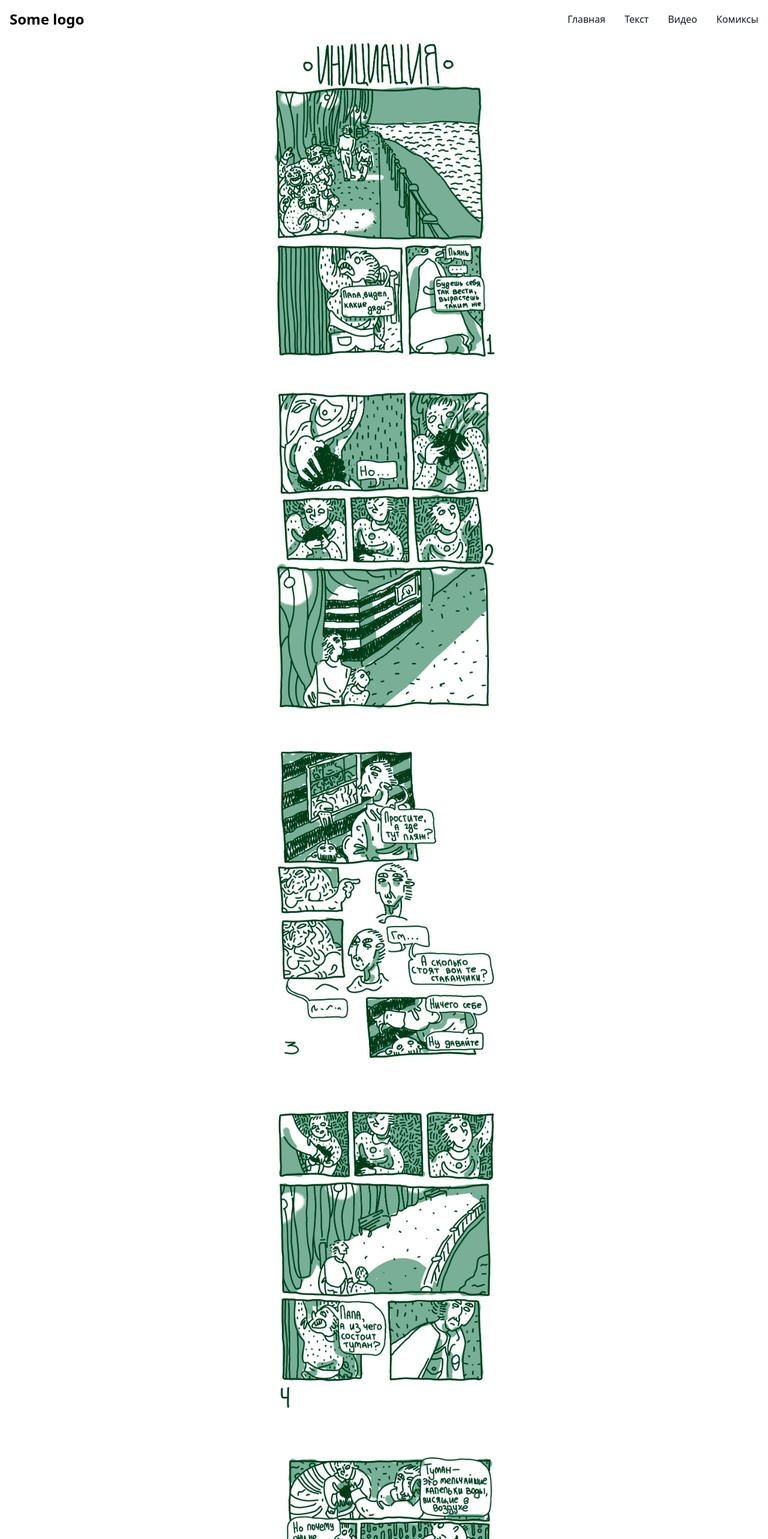
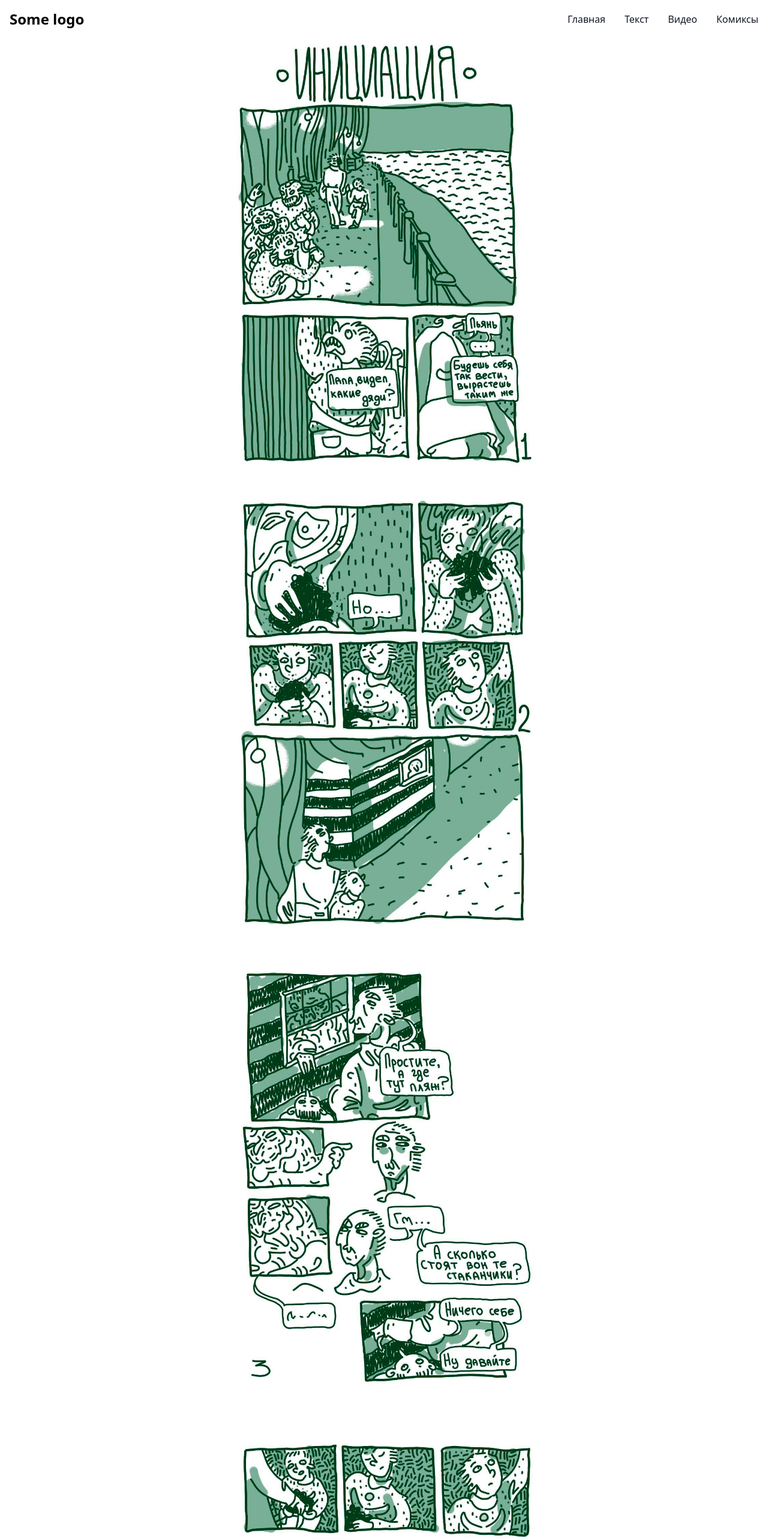
Before and after one commit to Flugel228/it-is-rofls, an Angular app: page /comics in a window 1280 px wide. Shown: the top 2566 px of the page at 60% size. Built offline with nearby package versions, Linux system fonts and the light colour scheme.

Commit message:
feat: Change image width

```diff
--- a/src/app/modules/comics/comics.component.html
+++ b/src/app/modules/comics/comics.component.html
@@ -1,13 +1,13 @@
 <div class="flex flex-col space-y-10">
-  <img src="assets/images/1.jpg" alt="" class="mx-auto w-96">
-  <img src="assets/images/2.jpg" alt="" class="mx-auto w-96">
-  <img src="assets/images/3.jpg" alt="" class="mx-auto w-96">
-  <img src="assets/images/4.jpg" alt="" class="mx-auto w-96">
-  <img src="assets/images/5.jpg" alt="" class="mx-auto w-96">
-  <img src="assets/images/6.jpg" alt="" class="mx-auto w-96">
-  <img src="assets/images/7.jpg" alt="" class="mx-auto w-96">
-  <img src="assets/images/8.jpg" alt="" class="mx-auto w-96">
-  <img src="assets/images/9.jpg" alt="" class="mx-auto w-96">
-  <img src="assets/images/10.jpg" alt="" class="mx-auto w-96">
-  <img src="assets/images/11.jpg" alt="" class="mx-auto w-96">
+  <img src="assets/images/1.jpg" alt="" class="mx-auto w-112">
+  <img src="assets/images/2.jpg" alt="" class="mx-auto w-112">
+  <img src="assets/images/3.jpg" alt="" class="mx-auto w-112">
+  <img src="assets/images/4.jpg" alt="" class="mx-auto w-112">
+  <img src="assets/images/5.jpg" alt="" class="mx-auto w-112">
+  <img src="assets/images/6.jpg" alt="" class="mx-auto w-112">
+  <img src="assets/images/7.jpg" alt="" class="mx-auto w-112">
+  <img src="assets/images/8.jpg" alt="" class="mx-auto w-112">
+  <img src="assets/images/9.jpg" alt="" class="mx-auto w-112">
+  <img src="assets/images/10.jpg" alt="" class="mx-auto w-112">
+  <img src="assets/images/11.jpg" alt="" class="mx-auto w-112">
 </div>
--- a/tailwind.config.js
+++ b/tailwind.config.js
@@ -4,7 +4,11 @@ module.exports = {
     "./src/**/*.{html,ts}",
   ],
   theme: {
-    extend: {},
+    extend: {
+      width: {
+        '112': '32rem'
+      }
+    },
   },
   plugins: [],
 }
```
